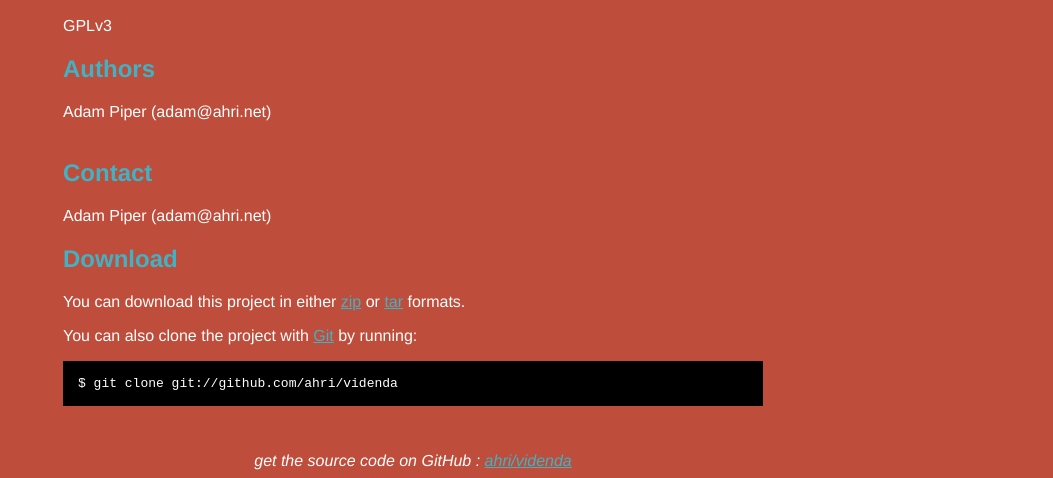
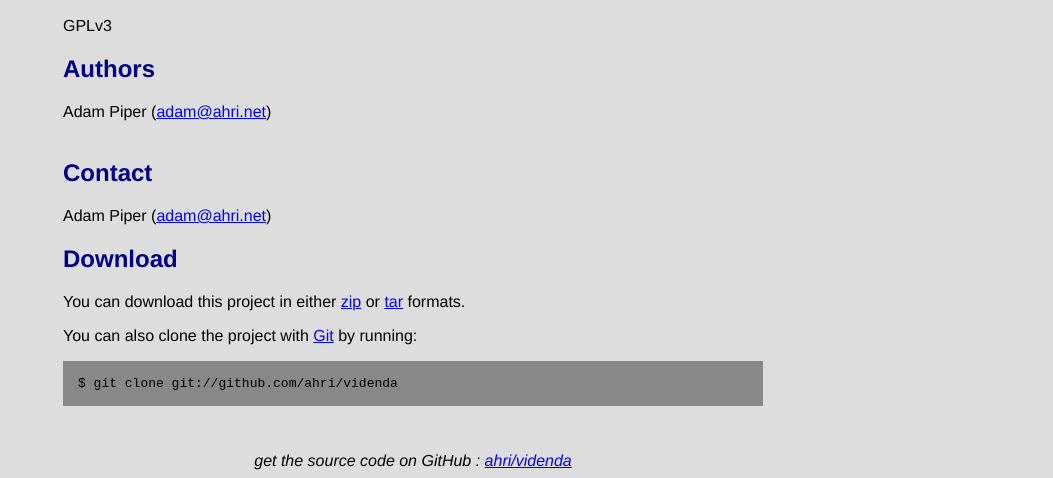
Before and after one commit to ahri/videnda, a plain HTML site: page index.html in a window 1280 px wide. Shown: the part 347-825 px from the top of the page, without its empty margins (227-1280 px from the left). Drawn offline with Linux system fonts and the light colour scheme.

Commit message:
Tweak homepage

```diff
--- a/index.html
+++ b/index.html
@@ -8,9 +8,9 @@
   <style type="text/css">
     body {
       margin-top: 1.0em;
-      background-color: #be4d3b;
+      background-color: #ddd;
       font-family: Helvetica, Arial, FreeSans, san-serif;
-      color: #ffffff;
+      color: black;
     }
     #container {
       margin: 0 auto;
@@ -19,12 +19,12 @@
     h1 { font-size: 3.8em; color: #41b2c4; margin-bottom: 3px; }
     h1 .small { font-size: 0.4em; }
     h1 a { text-decoration: none }
-    h2 { font-size: 1.5em; color: #41b2c4; }
-    h3 { text-align: center; color: #41b2c4; }
-    a { color: #41b2c4; }
+    h2 { font-size: 1.5em; color: #008; }
+    h3 { text-align: center; color: #008; }
+    a { color: #0000ff; }
     .description { font-size: 1.2em; margin-bottom: 30px; margin-top: 30px; font-style: italic;}
     .download { float: right; }
-    pre { background: #000; color: #fff; padding: 15px;}
+    pre { background: #888; color: black; padding: 15px;}
     hr { border: 0; width: 80%; border-bottom: 1px solid #aaa}
     .footer { text-align:center; padding-top:30px; font-style: italic; }
   </style>
@@ -54,12 +54,9 @@
 <h2>License</h2>
 <p>GPLv3</p>
 <h2>Authors</h2>
-<p>Adam Piper (adam@ahri.net)
-<br/>
-<br/>      </p>
+<p>Adam Piper (<a href="mailto:adam@ahri.net">adam@ahri.net</a>)<br/><br/></p>
 <h2>Contact</h2>
-<p>Adam Piper (adam@ahri.net)
-<br/>      </p>
+<p>Adam Piper (<a href="mailto:adam@ahri.net">adam@ahri.net</a>)<br/></p>
 
 
     <h2>Download</h2>
```
